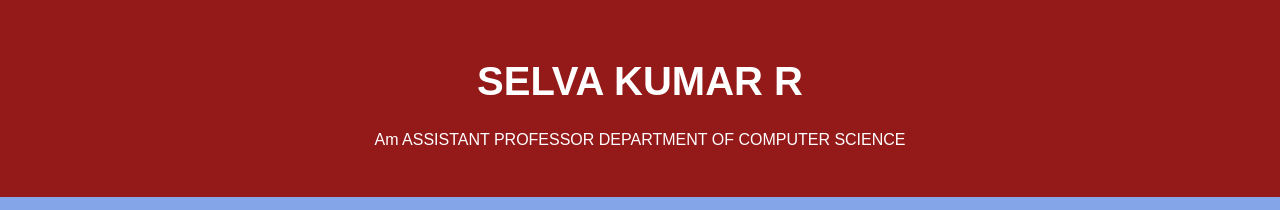
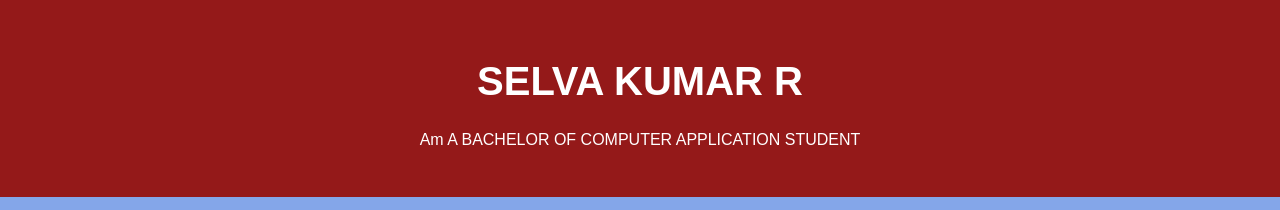
Before and after one commit to selvakumar0922/Selva-Kumar.R, a plain HTML site: page index.html in a window 1280 px wide. Shown: the top 210 px of the page. Drawn offline with Linux system fonts and the light colour scheme.

Commit message:
Update index.html

```diff
--- a/index.html
+++ b/index.html
@@ -94,10 +94,10 @@
 <body>
     <header>
         <div class="header-content">
-            <!-- Add your profile picture here -->
+            <!-- SELVAKUMAR R.jpg -->
 
             <h1>SELVA KUMAR R</h1>
-            <p>Am ASSISTANT PROFESSOR DEPARTMENT OF COMPUTER SCIENCE</p>
+            <p>Am A BACHELOR OF COMPUTER APPLICATION STUDENT </p>
         </div>
     </header>
 
```
